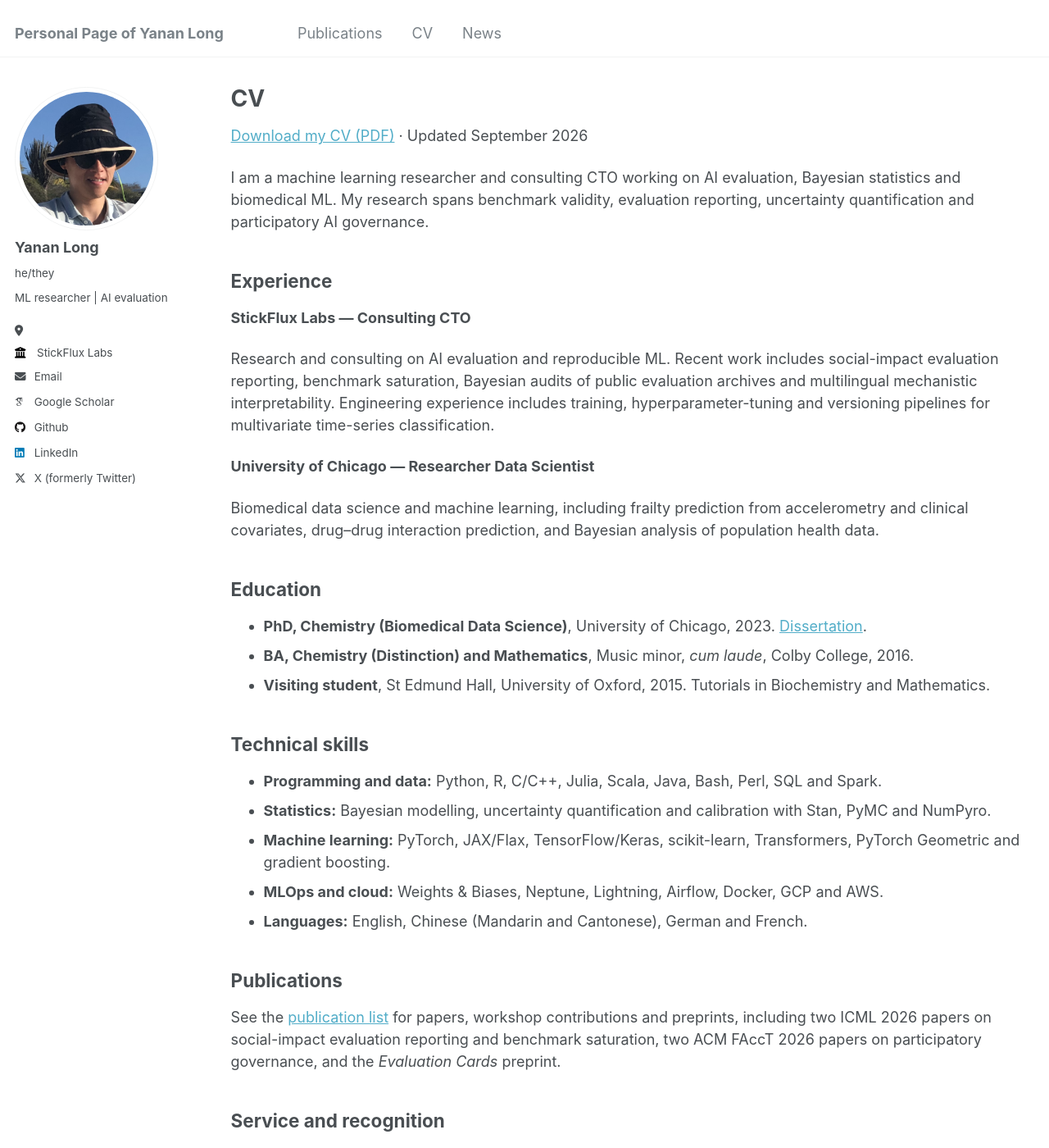
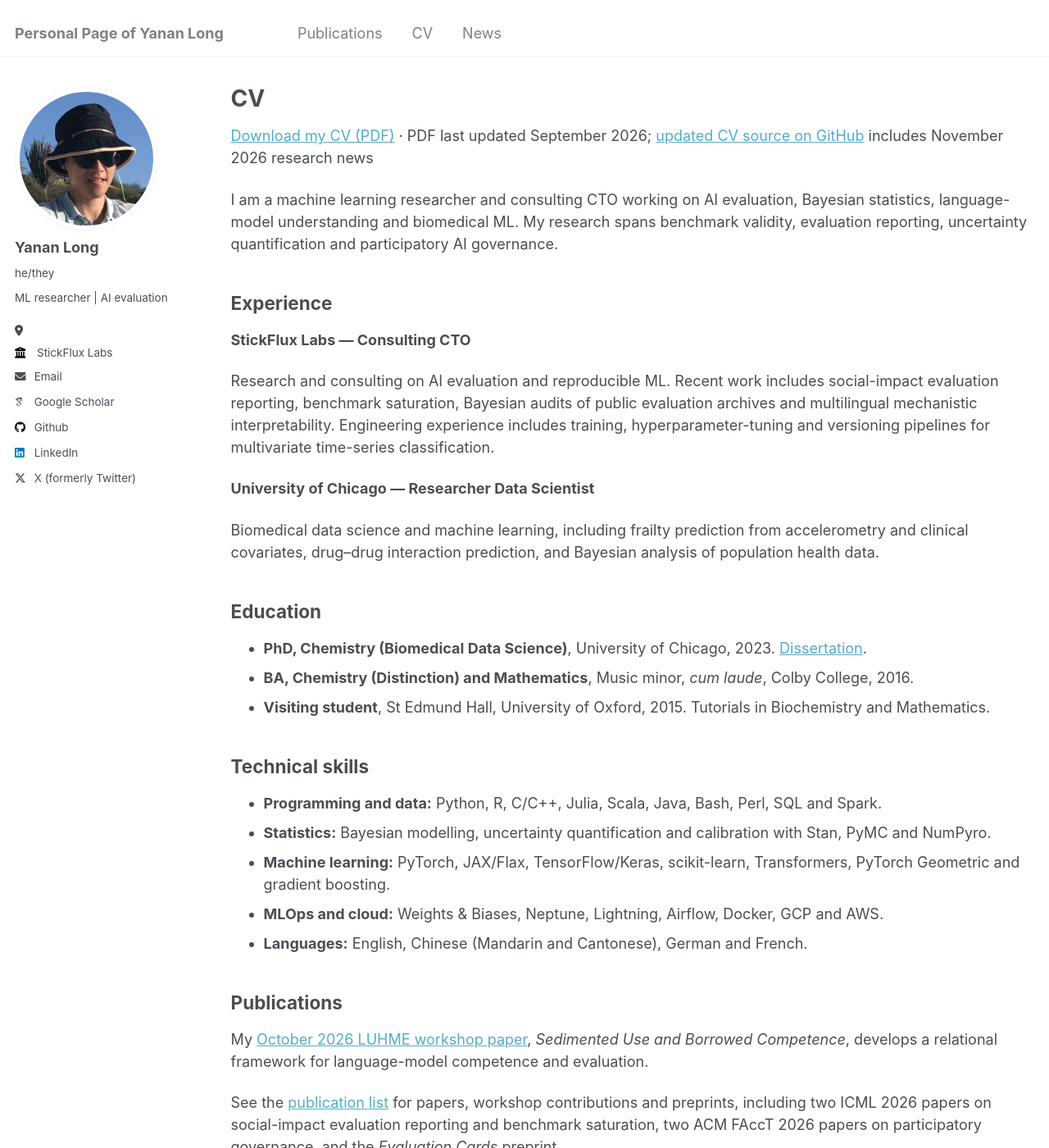
Before and after one commit to yananlong/yananlong.github.io, a Jekyll site: the page built from _pages/cv.md, in a window 1280 px wide and 1400 px high. Shown: the whole window at 82% size. Built offline with Jekyll 4.4.1, drawn with Linux system fonts in a browser that asks for light colours; some web fonts are replaced.

Commit message:
Add October LUHME paper and NeurIPS 2026 community news

```diff
--- a/_pages/cv.md
+++ b/_pages/cv.md
@@ -7,9 +7,9 @@ redirect_from:
   - /resume
 ---
 
-[Download my CV (PDF)](/files/CV_Yanan_Long.pdf) · Updated September 2026
+[Download my CV (PDF)](/files/CV_Yanan_Long.pdf) · PDF last updated September 2026; [updated CV source on GitHub](https://github.com/yananlong/CV) includes November 2026 research news
 
-I am a machine learning researcher and consulting CTO working on AI evaluation, Bayesian statistics and biomedical ML. My research spans benchmark validity, evaluation reporting, uncertainty quantification and participatory AI governance.
+I am a machine learning researcher and consulting CTO working on AI evaluation, Bayesian statistics, language-model understanding and biomedical ML. My research spans benchmark validity, evaluation reporting, uncertainty quantification and participatory AI governance.
 
 ## Experience
 
@@ -37,6 +37,8 @@ Biomedical data science and machine learning, including frailty prediction from
 
 ## Publications
 
+My [October 2026 LUHME workshop paper](https://aclanthology.org/2026.luhme-1.26/), *Sedimented Use and Borrowed Competence*, develops a relational framework for language-model competence and evaluation.
+
 See the [publication list](/publications/) for papers, workshop contributions and preprints, including two ICML 2026 papers on social-impact evaluation reporting and benchmark saturation, two ACM FAccT 2026 papers on participatory governance, and the *Evaluation Cards* preprint.
 
 ## Service and recognition
```
